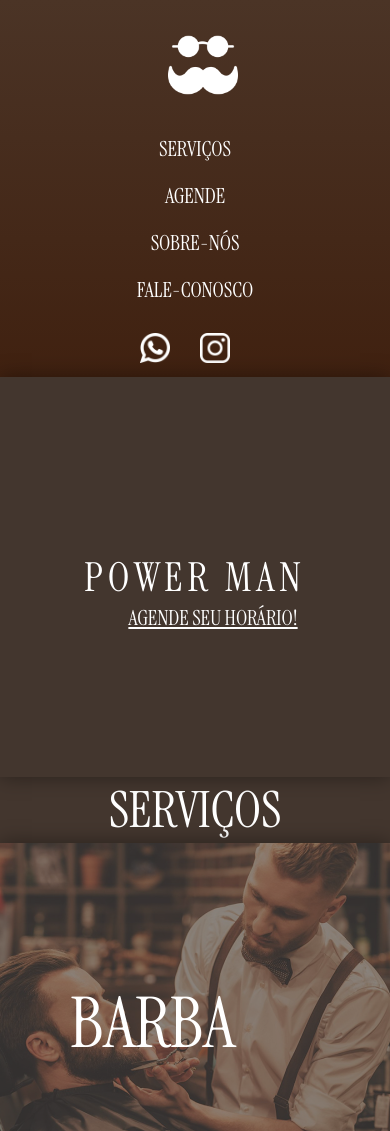
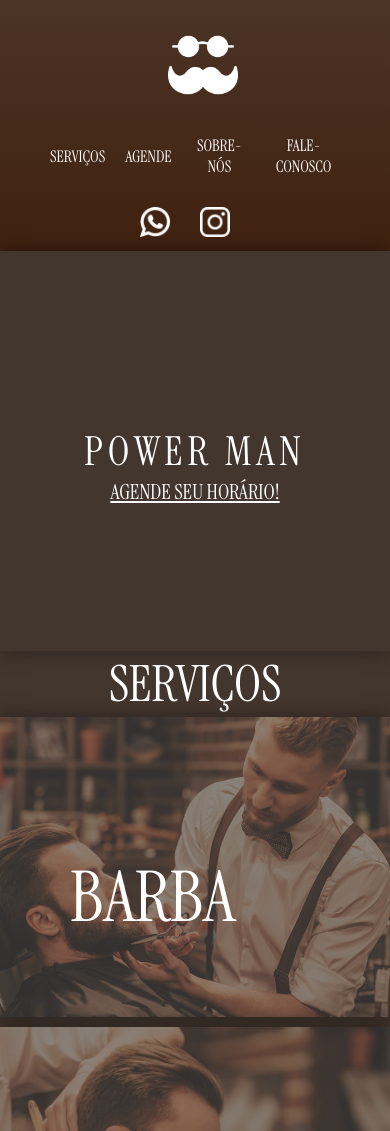
Before and after one commit to luisfmessias/barberia-incompleto, a plain HTML site: page index.html in a window 390 px wide. Shown: the top 1131 px of the page. Drawn offline with Linux system fonts and the light colour scheme; a web font is replaced by a local one.

Commit message:
att o projeto

```diff
--- a/style.css
+++ b/style.css
@@ -108,18 +108,21 @@ nav a:hover{
 
 @media (max-width: 768px) {
     header {
-        flex-direction: column;
+        flex-direction: row;
         align-items: center;
         text-align: center;
     }
 
 
     nav {
+        font-size: 1em;
+        flex-direction: row;
+        margin: auto;
+        padding: 20px;
+    }
 
-        flex-direction: column;
-        align-items: center;
-        text-align: center;
-        padding: 20px;
+    #logo{
+        margin: auto;
     }
 
     .redes-sociais {
@@ -172,7 +175,6 @@ nav a:hover{
     text-decoration: underline;
     color: white;
     font-size: 1.3em;
-    padding-left: 36px;
     white-space: nowrap;
 }
 
```
